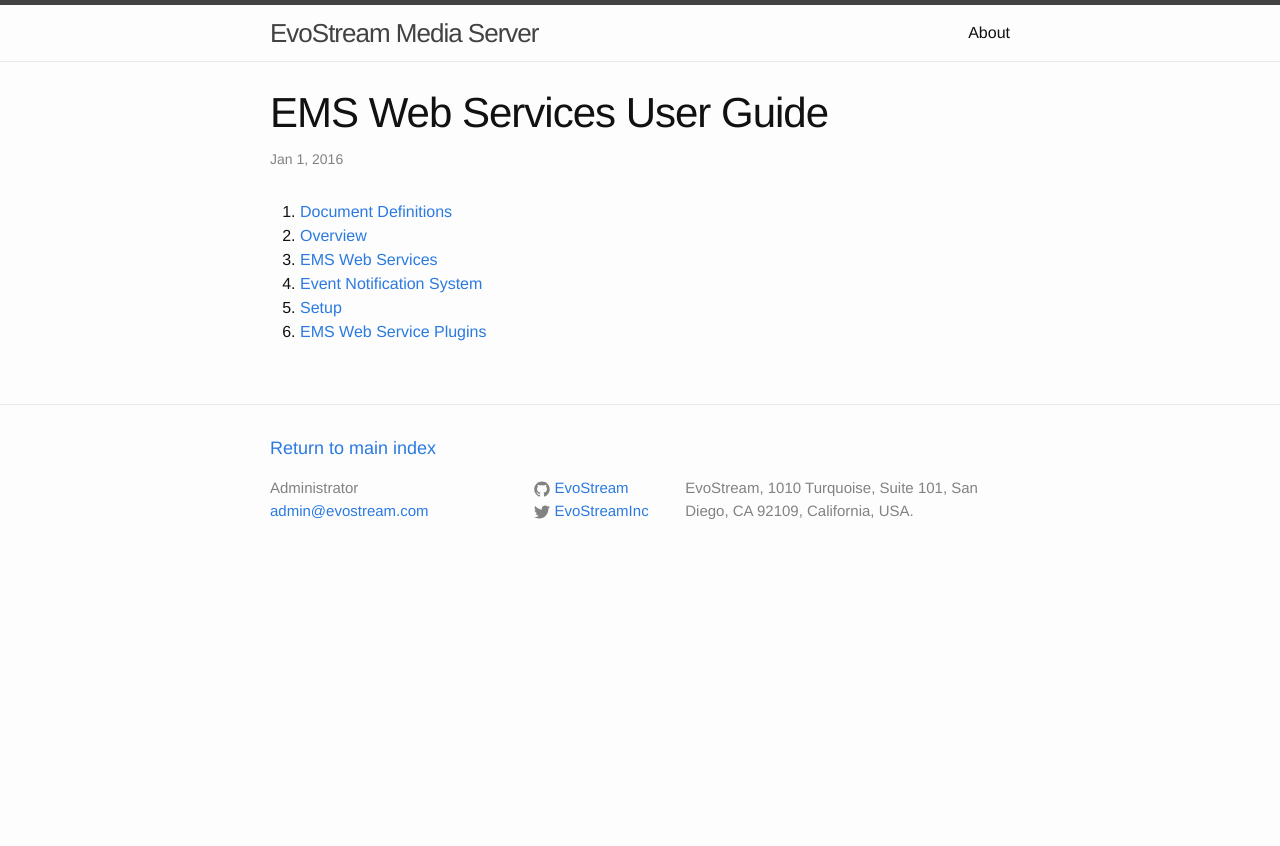
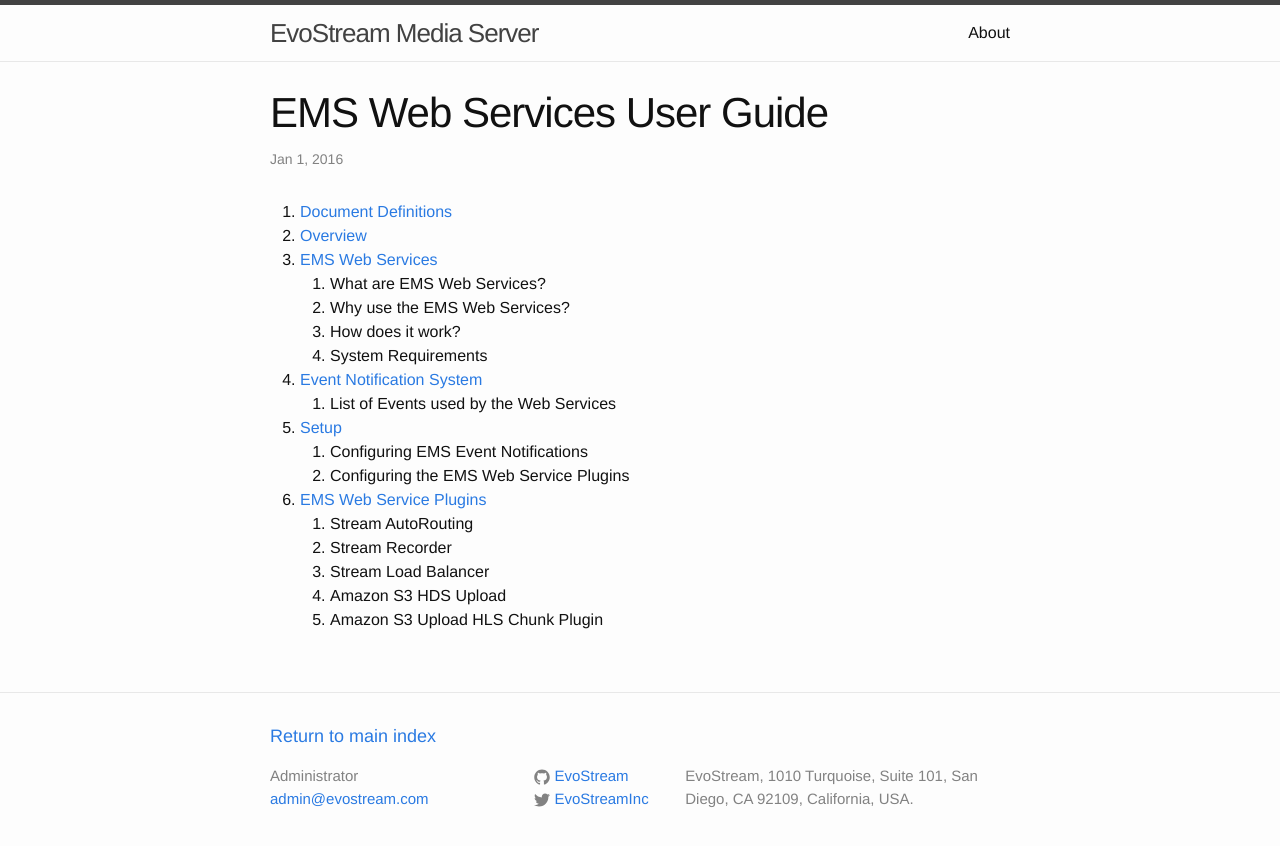
Before and after one commit to EvoStream/ems_web_services_user_guide, a Jekyll site: the page built from _posts/2016-01-01-index.md, in a window 1280 px wide. Shown: the top 846 px of the page. Built offline with Jekyll 4.4.1, drawn with Linux system fonts in a browser that asks for light colours.

Commit message:
Add more detail to index

```diff
--- a/_posts/2016-01-01-index.md
+++ b/_posts/2016-01-01-index.md
@@ -9,6 +9,18 @@ permalink: table_of_contents
 1. [Document Definitions]({{site.url}}{{site.baseurl}}/document_definitions)
 2. [Overview]({{site.url}}{{site.baseurl}}/overview)
 3. [EMS Web Services]({{site.url}}{{site.baseurl}}/ems_web_services)
+   1. What are EMS Web Services?
+   2. Why use the EMS Web Services?
+   3. How does it work?
+   4. System Requirements
 4. [Event Notification System]({{site.url}}{{site.baseurl}}/event_notification_system)
+   1. List of Events used by the Web Services
 5. [Setup]({{site.url}}{{site.baseurl}}/setup)
+   1. Configuring EMS Event Notifications
+   2. Configuring the EMS Web Service Plugins
 6. [EMS Web Service Plugins]({{site.url}}{{site.baseurl}}/ems_web_services_plugins)
+   1. Stream AutoRouting
+   2. Stream Recorder
+   3. Stream Load Balancer
+   4. Amazon S3 HDS Upload
+   5. Amazon S3 Upload HLS Chunk Plugin
```
